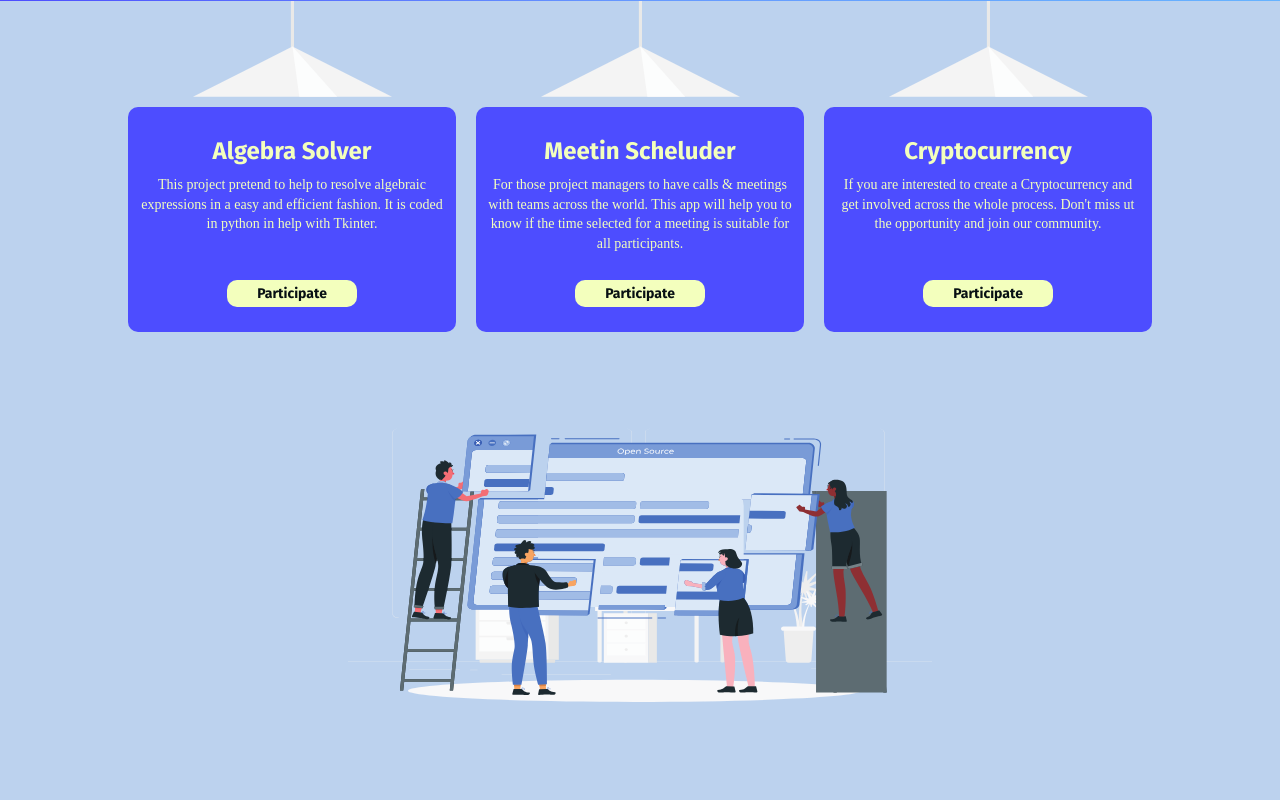
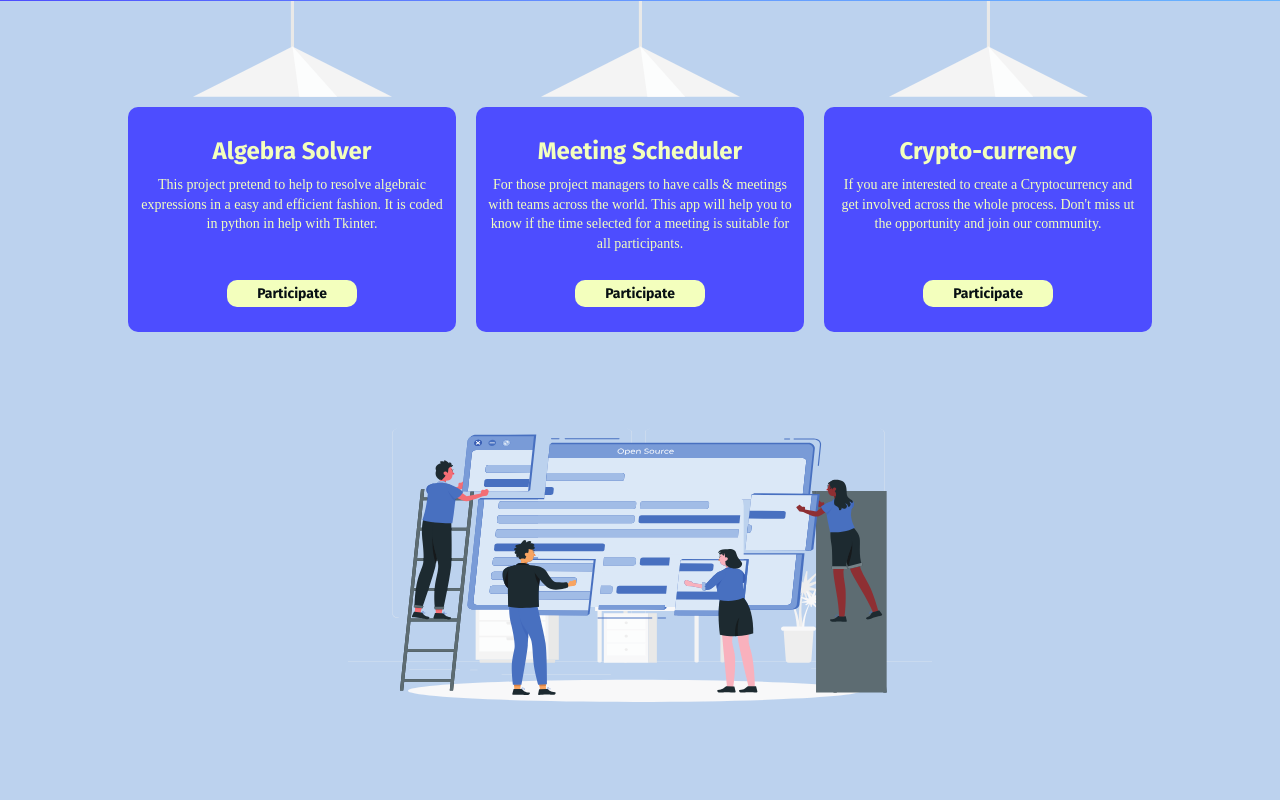
Before and after one commit to OpenDevOrganization/website, a Flask app: page / in a window 1280 px wide. Shown: the part 789-1589 px from the top of the page. Run offline with Flask 2, Linux system fonts and the light colour scheme; some web fonts are replaced.

Commit message:
fix: fixing mispellings

```diff
--- a/templates/index.html
+++ b/templates/index.html
@@ -61,7 +61,7 @@
                     <img src="../static/images/website_projects_lamp_svg.svg" alt="project highlitghts">
                     <div class="projects-card">
                         <h4 class="projects-card-title">
-                            Meetin Scheluder
+                            Meeting Scheduler
                         </h4>
                         <p class="projects-card-text">
                             For those project managers to have calls & meetings with teams across the world. This app
@@ -76,7 +76,7 @@
                     <img src="../static/images/website_projects_lamp_svg.svg" alt="project highlitghts">
                     <div class="projects-card">
                         <h4 class="projects-card-title">
-                            Cryptocurrency
+                            Crypto-currency
                         </h4>
                         <p class="projects-card-text">
                             If you are interested to create a Cryptocurrency and get involved across the whole process.
```
